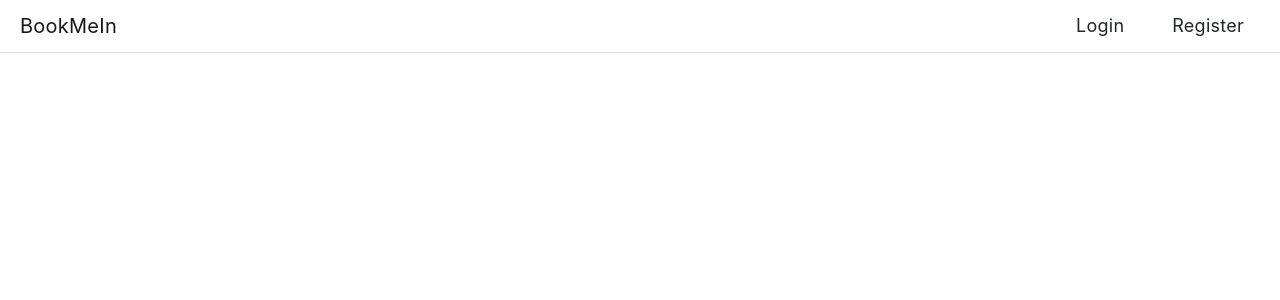
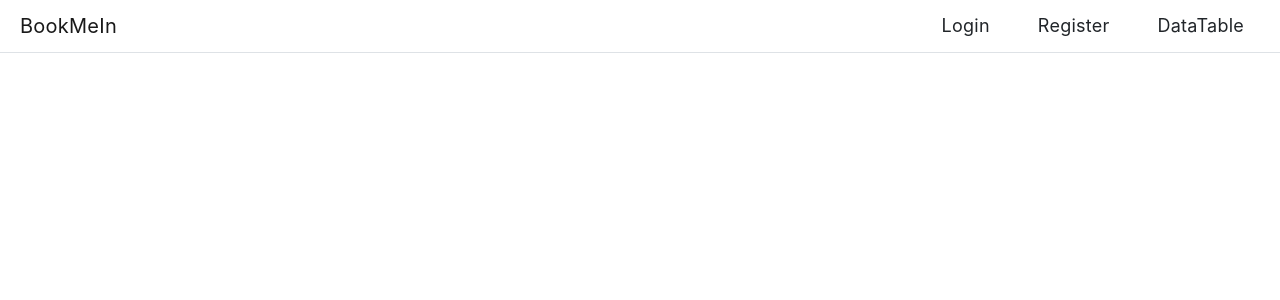
Before and after one commit to Ljnelski/BookMeIn, an Angular app: page / in a window 1280 px wide. Shown: the top 300 px of the page. Built offline with nearby package versions, Linux system fonts and the light colour scheme.

Commit message:
Made Required Changes to Access datatable

```diff
--- a/src/app/app-routing.module.ts
+++ b/src/app/app-routing.module.ts
@@ -37,7 +37,7 @@ const routes: Routes = [
   {
     path: 'data-table',
     component: DatatableComponent,
-    canActivate: [IsAuthenticatedGuard],
+    // canActivate: [IsAuthenticatedGuard],
     data: {
       requiredRole: "customer"
     }
--- a/src/app/components/nav-bar/nav-bar.component.html
+++ b/src/app/components/nav-bar/nav-bar.component.html
@@ -20,7 +20,8 @@
           <li *ngIf="canShowNavItem('admin')" class="nav-item">
             <a href="service-provider-register" class="nav-link link-dark px-4">Register Service Provider</a>
           </li>
-          <li *ngIf="canShowNavItem('admin')" class="nav-item">
+          <!-- <li *ngIf="canShowNavItem('admin')" class="nav-item"> -->
+          <li class="nav-item">
             <a href="data-table" class="nav-link link-dark px-4">DataTable</a>
           </li>
           <li *ngIf="canShowNavItem('customer')" class="nav-item">
--- a/src/app/components/nav-bar/nav-bar.component.ts
+++ b/src/app/components/nav-bar/nav-bar.component.ts
@@ -10,7 +10,7 @@ export class NavBarComponent {
   constructor(public authService: AuthService) {}
 
   canShowNavItem(requiredRole, showWhenAuthorized = true) : boolean {
-    console.log(this.authService.user);
+    // console.log(this.authService.user);
     return this.authService.user.roles.includes(requiredRole) && showWhenAuthorized;
   }
 }
```
